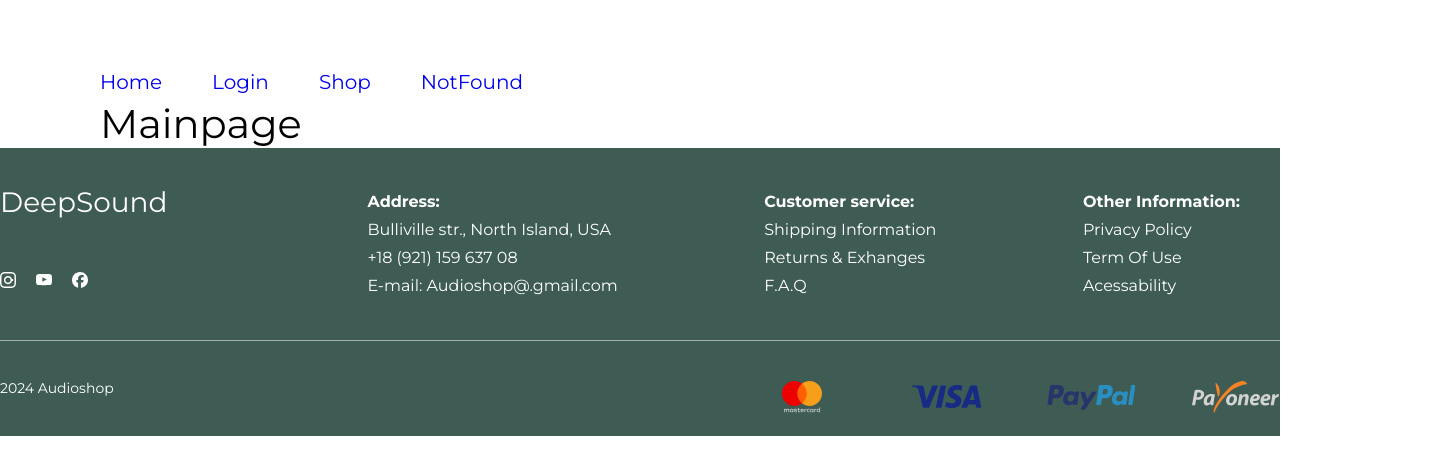
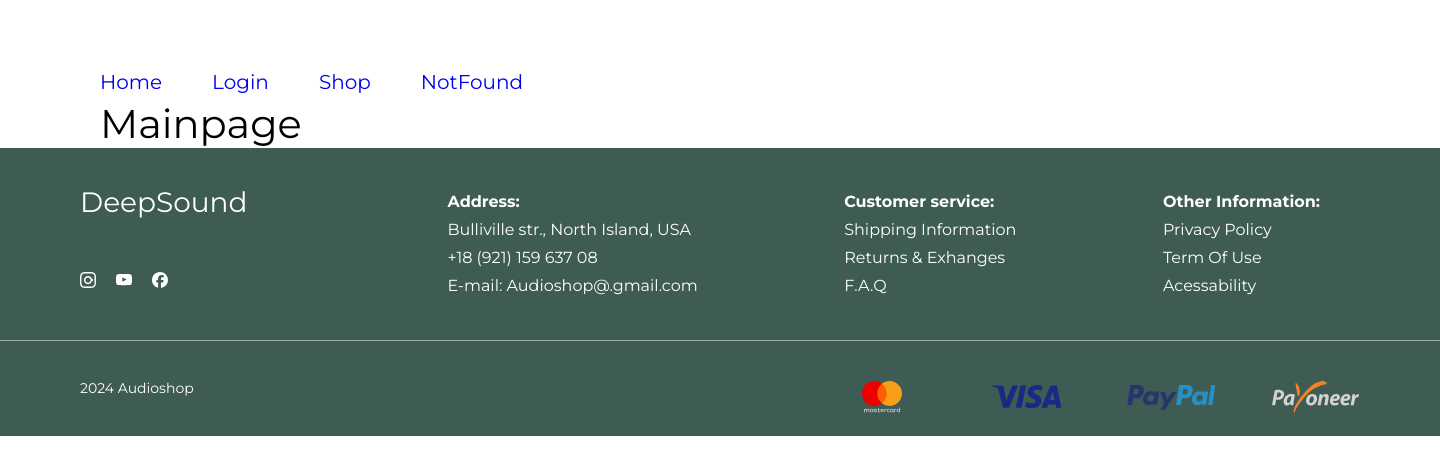
Before and after one commit to EkL1Ps/deep_sound_online, a React (Create React App) app in the folder client/: page / in a window 1280 px wide. Shown: the top 474 px of the page, 1440 px wide, since content can reach past the window. Built offline with nearby package versions, Linux system fonts and the light colour scheme.

Commit message:
change font

```diff
--- a/client/src/components/Footer/Footer.scss
+++ b/client/src/components/Footer/Footer.scss
@@ -1,5 +1,5 @@
 .footer {
-  // min-width: 1440px;
+  min-width: 1440px;
   height: 288px;
   background-color: #3e5c53;
   color: white;
```
